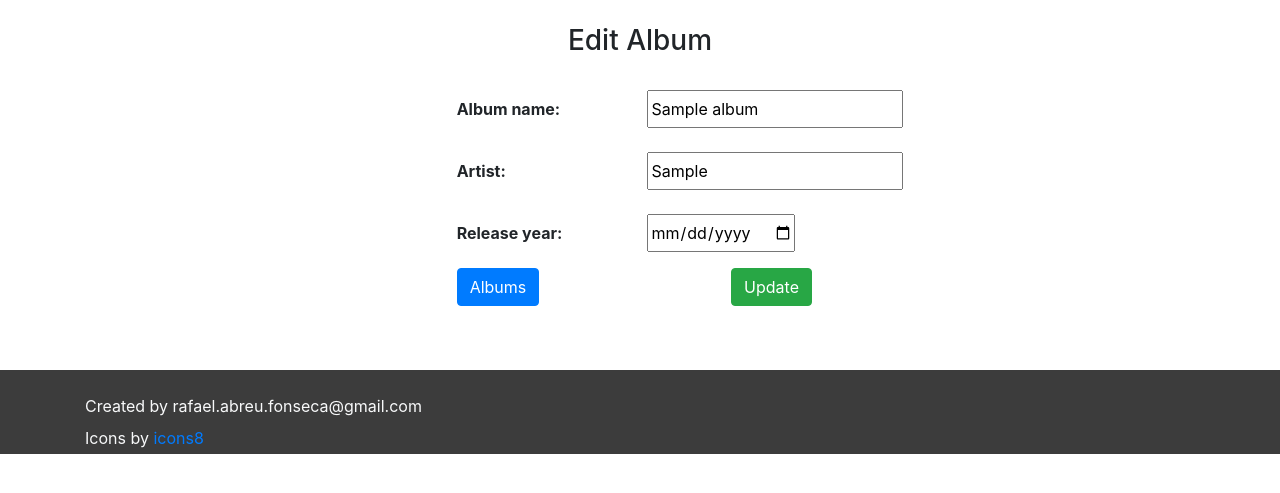
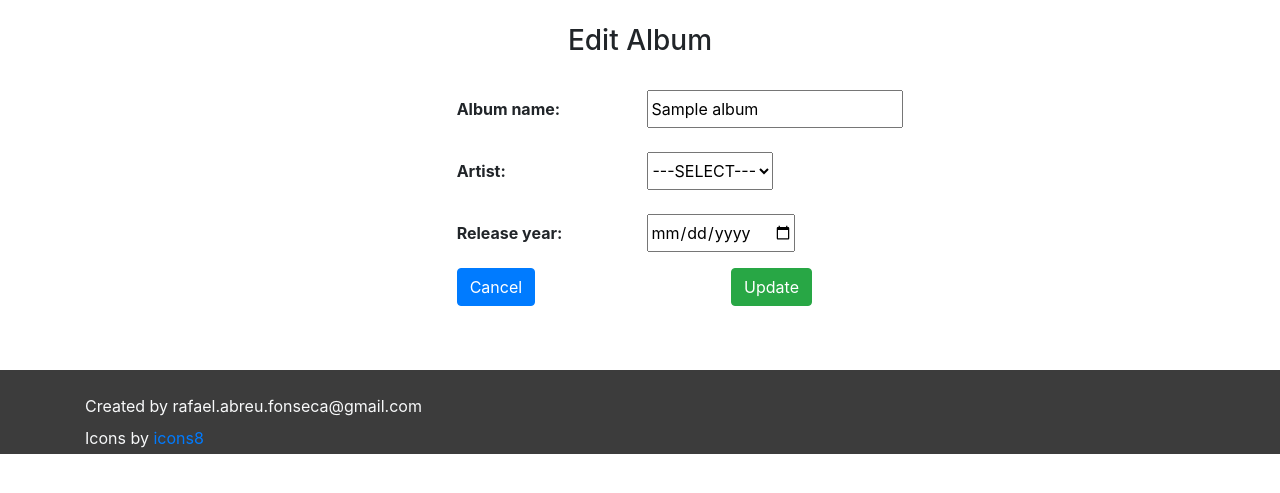
Before and after one commit to fonsecaRafael/music-collection, a Django app: template musics/albums/templates/albums/update.html in a window 1280 px wide. Shown: the part 56-549 px from the top of the page. Run offline with Django 4.2, Linux system fonts and the light colour scheme; tables that the repository leaves empty hold one stand-in row (values such as "Sample post"); the template is opened without the code that fills it: values that come from a table or form of the project are taken from there, most other values are stand-ins (such as "Sample title", 1, 10 or a date in 2020); some libraries are stand-ins or nearby versions.

Commit message:
Refator Artist name and Release year
Now the artist have to be choosen selecting it from a list and release year by a date box.

But this implementation to release year is not worth, I'll change it later

```diff
--- a/musics/albums/forms.py
+++ b/musics/albums/forms.py
@@ -7,3 +7,6 @@ class AlbumForm(forms.ModelForm):
     class Meta:
         model = Album
         fields = "__all__"
+        widgets = {
+            'year': forms.DateInput(attrs={'type': 'date'})
+        }
--- a/musics/albums/templates/albums/update.html
+++ b/musics/albums/templates/albums/update.html
@@ -25,7 +25,16 @@
 
     <div class="form-group row mt-4">
         <label class="col-sm-3 col-form-label font-weight-bold">Artist:</label>
-        <input type="text" name="artist" id="id_artist" maxlength="32" required value="{{ album.artist }}" />
+            <select id="artist" name="artist" onChange="">
+              <option  value="">---SELECT---</option>
+              {% for artist in artists %}
+                {% if artist != album.artist %}
+               <option value="{{artist}}">{{artist}}</option>
+                {% else %}
+                <option value="{{artist}}" selected="selected">{{artist}}</option>
+                {% endif %}
+              {% endfor %}
+            </select>
     </div>
 
     <div class="form-group row mt-4">
@@ -35,7 +44,7 @@
 
     <div class="form-group row">
         <div class="col-sm-4">
-        <a href="{% url 'albums:albums' %}"><button type="button" class="btn btn-primary">Albums</button></a>
+        <a href="{% url 'albums:album' album.id%}"><button type="button" class="btn btn-primary">Cancel</button></a>
         </div>
         <div class="col-sm-4">
         <button type="submit" class="btn btn-success">Update</button>
```
Also changed, not shown: musics/albums/templates/albums/create.html (+11 -2 lines), musics/albums/views.py (+15 -2 lines).
